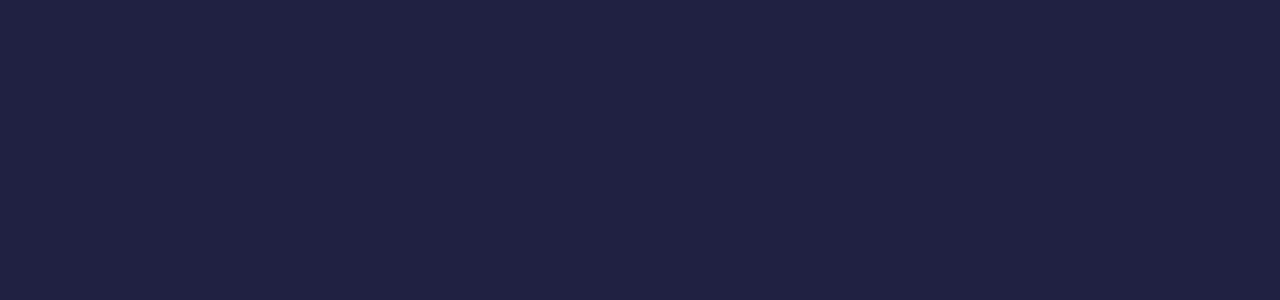
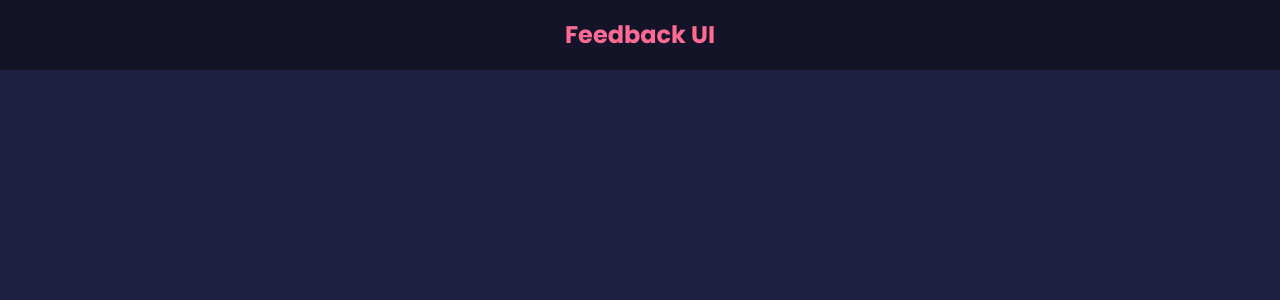
Before and after one commit to Froiod/feedback-app, a React (Create React App) app: page / in a window 1280 px wide. Shown: the top 300 px of the page. Built offline with nearby package versions, Linux system fonts and the light colour scheme.

Commit message:
added header

```diff
--- a/src/App.js
+++ b/src/App.js
@@ -1,12 +1,15 @@
+import Header from "./components/Header"
 
 
 function App () {
 
   return (
+    <>
+      <Header />
+      <div className="container">
 
-
-      <div className="container">
       </div>
+    </>
   )
 }
 
--- /dev/null
+++ b/src/components/Header.jsx
@@ -0,0 +1,23 @@
+import React from 'react'
+
+const Header = ({bgColor, textColor}) => {
+
+  const headerStyles = {
+    backgroundColor: bgColor,
+    color: textColor
+  }
+  return (
+    <header style={headerStyles}>
+      <div className="container">
+        <h2>Feedback UI</h2>
+      </div>
+    </header>
+  )
+}
+
+Header.defaultProps = {
+  bgColor: 'rgba(0,0,0,0.4)',
+  textColor: '#ff6a95'
+}
+
+export default Header
```
